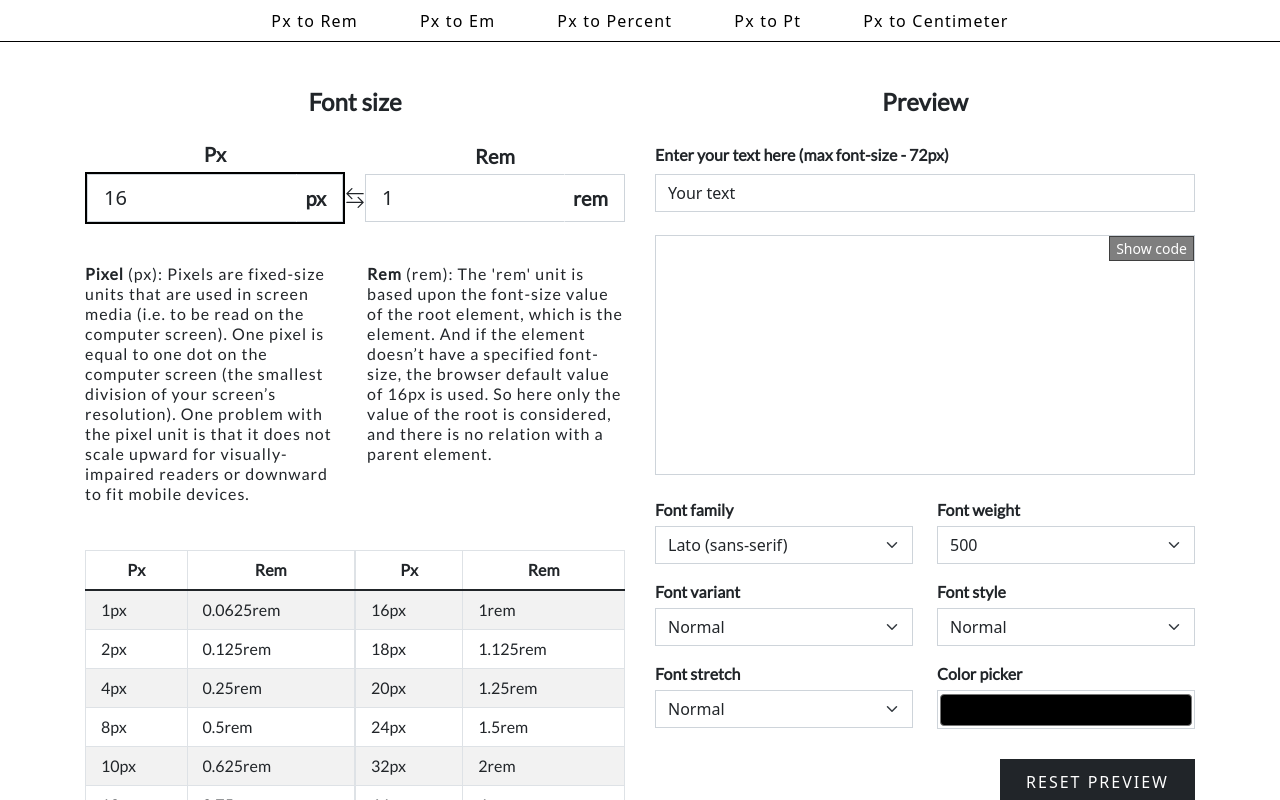
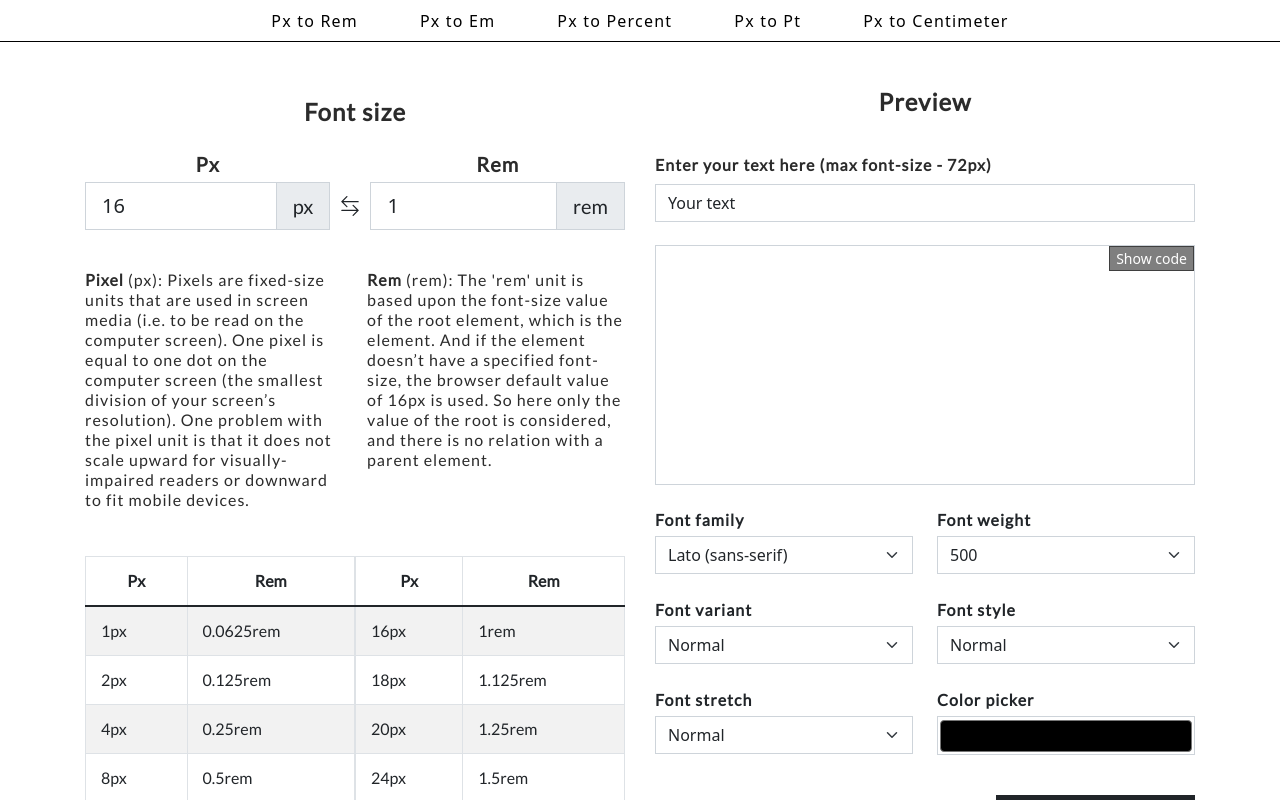
Before and after one commit to 12Aleks/pixem, a Next.js app in the folder app/: page /home in a window 1280 px wide. Shown: the top 800 px of the page. Built offline with nearby package versions, Linux system fonts and the light colour scheme.

Commit message:
in project were added new styles

```diff
--- a/app/components/FontSize.js
+++ b/app/components/FontSize.js
@@ -1,7 +1,9 @@
+import {useState} from "react";
 import {Col, FormControl, InputGroup, Row} from "react-bootstrap";
 import {ArrowLeftRight} from "react-bootstrap-icons";
 import UniversalTable from "./UniversalTable";
-import {useState} from "react";
+import styles from '../styles/FontSize.module.scss'
+
 
 const FontSize = ({ px, setPx,  unit, setUnit, unitsInfo, active, setActive, toggleSwitch,  setToggleSwitch}) => {
     const [position, setPosition] = useState(false);
@@ -12,15 +14,15 @@ const FontSize = ({ px, setPx,  unit, setUnit, unitsInfo, active, setActive, tog
     }
 
     return (
-        <Col md={6}>
+        <Col sm={12} md={12} lg={6} xl={6}>
             <h2>Font size</h2>
             <Row>
                 <Col md={12} className='order-0'>
-                    <div className={`input-wrapper ${position ? "flex-row-reverse": undefined}`}>
+                    <div className={`${styles.inputWrapper} ${position ? "flex-row-reverse": undefined}`}>
                         <div>
                             <h4>Px</h4>
                             <InputGroup size="lg"
-                                        className={active ? 'active': undefined}
+                                        className={`${styles.inputGroup} ${active ? 'active': undefined}`}
                                         onClick={() => inputFun(true)}>
                                 <FormControl
                                     type="text"
@@ -39,7 +41,7 @@ const FontSize = ({ px, setPx,  unit, setUnit, unitsInfo, active, setActive, tog
                             <h4>{unitsInfo.unitData.name}</h4>
                             <InputGroup size="lg"
                                         onClick={() => inputFun(false)}
-                                        className={!active ? 'active': undefined}>
+                                        className={`${styles.inputGroup} ${!active ? 'active': undefined}`}>
                                 <FormControl type="text"
                                              value={unit}
                                              onChange={e => setUnit(e.target.value)}
@@ -49,13 +51,13 @@ const FontSize = ({ px, setPx,  unit, setUnit, unitsInfo, active, setActive, tog
                         </div>
                     </div>
                 </Col>
-                <Col md={6} className={`text-wrapper ${position ? 'order-1': undefined}`}>
+                <Col md={6} className={`${styles.textWrapper} ${position ? 'order-1': undefined}`}>
                     <p><b>Pixel</b> (px): Pixels are fixed-size units that are used in screen media (i.e. to be read on the computer screen). One pixel is equal to one dot on the computer screen (the smallest division of your screen’s resolution). One problem with the pixel unit is that it does not scale upward for visually-impaired readers or downward to fit mobile devices.</p>
                 </Col>
-                <Col md={6} className={`text-wrapper ${!position ? 'order-1': undefined}`}>
+                <Col md={6} className={`${styles.textWrapper} ${!position ? 'order-1': undefined}`}>
                     <p><b>{unitsInfo.unitData.name}</b> {unitsInfo.unitData.description}</p>
                 </Col>
-                <Col md={12} className='order-2 d-flex align-items-center'>
+                <Col md={12} className={`order-2 ${styles.tableWrapper}`}>
                     <UniversalTable
                         unitData={unitsInfo.unitData}
                         tableContent={unitsInfo.first}
--- a/app/components/Preview.js
+++ b/app/components/Preview.js
@@ -36,7 +36,7 @@ const Preview = ({px, unit, unitName, setPx}) => {
     }, [px]);
 
     return (
-        <Col md={6} className={styles.preview}>
+        <Col sm={12} md={12} lg={6} xl={6} className={styles.preview}>
             <h2>Preview</h2>
             <h6>Enter your text here (max font-size - 72px)</h6>
             <InputGroup>
@@ -103,14 +103,14 @@ const Preview = ({px, unit, unitName, setPx}) => {
                             }
                         </Form.Select>
                     </Col>
-                <Col md={6} className='mt-3'>
+                <Col md={6} className='mt-3 mt-sm-4 mt-md-4'>
                     <Form.Label className={styles.label}>Font variant</Form.Label>
                     <Form.Select value={variant} onChange={e => setVariant(e.target.value)}>
                         <option value="normal">Normal</option>
                         <option value="small-caps">Small caps</option>
                     </Form.Select>
                 </Col>
-                    <Col md={6} className='mt-3'>
+                    <Col md={6} className='mt-3 mt-sm-4 mt-md-4'>
                         <Form.Label className={styles.label}>Font style</Form.Label>
                         <Form.Select value={style} onChange={e => setStyle(e.target.value)}>
                             <option value="normal">Normal</option>
@@ -118,7 +118,7 @@ const Preview = ({px, unit, unitName, setPx}) => {
                             <option value="oblique">Oblique</option>
                         </Form.Select>
                     </Col>
-                    <Col md={6} className='mt-3'>
+                    <Col md={6} className='mt-3 mt-sm-4 mt-md-4'>
                         <Form.Label className={styles.label}>Font stretch</Form.Label>
                         <Form.Select value={stretch} onChange={e => setStretch(e.target.value)}>
                             <option value="normal">Normal</option>
@@ -133,7 +133,7 @@ const Preview = ({px, unit, unitName, setPx}) => {
                         </Form.Select>
                     </Col>
 
-                <Col md={6} className='mt-3'>
+                <Col md={6} className='mt-3 mt-sm-4 mt-md-4'>
                     <Form.Label className={styles.label}>Color picker</Form.Label>
                     <Form.Control
                         type="color"
--- a/app/pages/404.js
+++ b/app/pages/404.js
@@ -13,7 +13,7 @@ export default function Error() {
                             404
                         </h1>
                         <p>We can't find the page that you're looking for. Check the URL and try again.</p>
-                        <p><Link href="/">Return to home page</Link></p>
+                        <p><Link href="/"><u>Return to home page</u></Link></p>
                     </Col>
                 </Row>
             </Container>
--- a/app/pages/contact.js
+++ b/app/pages/contact.js
@@ -16,7 +16,7 @@ const Contact = () => {
                 <Row>
                     <Col sm={{span: 12, offset: 0}} md={{span: 8, offset: 2}} lg={{span: 6, offset: 3}}>
                         <h1>Contact</h1>
-                        <p>If you have any questions or suggestions, you can contact me by:</p>
+                        <p className='text-center'>If you have any questions or suggestions, you can contact me by:</p>
                         <div className={styles.socialMedia}>
                             <Link href="skype:terma244">
                                 <div>
--- a/app/styles/Contact.module.scss
+++ b/app/styles/Contact.module.scss
@@ -12,5 +12,9 @@
       opacity: .7;
       transition: .5s;
     }
+    @media(max-width: 567.98px){
+      margin: 15px;
+    }
   }
+
 }
--- /dev/null
+++ b/app/styles/FontSize.module.scss
@@ -0,0 +1,30 @@
+@import "global";
+
+.inputWrapper{
+  display: flex;
+  align-items: center;
+  justify-content: space-around;
+  padding-bottom: 40px;
+  & > div:nth-child(2){
+    cursor: pointer;
+  }
+}
+
+.textWrapper{
+  p{
+    font: 400 1rem/1.25rem Lato, sans-serif;
+    letter-spacing: 0.0625rem;
+    b{
+      text-transform: capitalize;
+    }
+  }
+}
+
+.tableWrapper{
+  display: flex;
+  align-items: center;
+  @media(max-width: 567.98px){
+    flex-direction: column;
+    justify-content: center;
+  }
+}
--- a/app/styles/Preview.module.scss
+++ b/app/styles/Preview.module.scss
@@ -3,7 +3,7 @@
 .preview{
   padding: 40px 15px;
   h6{
-    margin-top: 3px;
+    padding-top: 10px;
   }
 }
 .text_wrapper{
@@ -74,11 +74,12 @@ div.codeWrapper{
   font:600 1rem/1rem 'Lato', sans-serif;
 }
 .darkBtn{
-  margin: 30px 0;
+  margin: 40px 0 30px;
   padding: 10px 25px;
   text-transform: uppercase;
   letter-spacing: 2px;
   transition: .5s;
+  font-weight: 600;
   &:hover{
     transition: .5s;
     background: rgba(60, 60, 60, 0.8);
--- a/app/styles/UniversalTable.module.scss
+++ b/app/styles/UniversalTable.module.scss
@@ -4,8 +4,11 @@
   tr{
     th, td{
       font: 400 1rem/1.125rem Lato, sans-serif;
-      padding: 10px 15px;
+      padding: 15px;
       cursor: pointer;
+      @media(max-width: 567.98px){
+        padding: 10px 15px;
+      }
     }
     th {
       text-align: center;
--- a/app/styles/style.scss
+++ b/app/styles/style.scss
@@ -3,6 +3,10 @@
 h1, h2, h3, h4, h5, h6, p, span, a{
   text-decoration: none;
   font-family: 'Lato', sans-serif;
+  color: $dark;
+}
+h1, h2, h3, h4, h5, h6, label{
+  letter-spacing: 1px;
 }
 h2{
   text-align: center;
@@ -24,7 +28,7 @@ h6{
 .dark{
   background: $dark;
 
-  h1, h2, h3, h4, h5, h6, p:not(p.text), span, a, .nav-link, label, table tr th, td, svg{
+  h1, h2, h3, h4, h5, h6, p:not(p.text), span:not(span.input-group-text), a, .nav-link, label, table tr th, td, svg{
     color: $white !important;
   }
   .navbar, .main .nav.nav-tabs, .main, button,  .table > :not(:first-child){
@@ -33,6 +37,7 @@ h6{
   .input-wrapper .input-group.active{
     border:1px solid $grey;
   }
+
 }
 
 .form-check-input, .input-group-lg, .input-group, .input-group-text, .form-select, button, .form-control{
@@ -76,6 +81,10 @@ h6{
       padding-left: 30px;
       padding-right: 30px;
       letter-spacing: 1.2px;
+      @media(max-width: 567.98px){
+        padding-left: 15px;
+        padding-right: 15px;
+      }
       &.active{
         background-color: transparent;
         border-color: transparent;
@@ -93,19 +102,15 @@ h6{
   }
 
   svg{
-    margin-top: 28px;
+    margin: 28px 10px 0 10px;
+
   }
-
-  .input-wrapper{
-    display: flex;
-    align-items: center;
-    justify-content: space-around;
-    padding-bottom: 40px;
+  .FontSize_inputWrapper__oqEsi{
     .input-group {
       max-width: 260px;
+
       &.active{
         border: 2px solid #000;
-
       }
       .form-control{
         border-right: 1px solid $white;
@@ -117,34 +122,28 @@ h6{
         padding:  0.5rem 1rem 0.5rem 0.5rem;
       }
     }
-    & > div:nth-child(2){
-      cursor: pointer;
-    }
   }
+
 
   .tab-content{
     .container{
       & > .row{
         & > div:nth-child(1){
-          padding: 40px 15px;
+          padding: 50px 15px;
+          @media(max-width: 567.98px){
+            padding: 30px 15px 0 ;
+          }
         }
         & > div{
           min-height: calc(100vh - 165px);
-
-          .text-wrapper{
-            p{
-              font: 400 1rem/1.25rem Lato, sans-serif;
-              letter-spacing: 0.0625rem;
-              b{
-                text-transform: capitalize;
-              }
-            }
+          @media(max-width: 991.98px){
+            min-height: auto;
           }
-
         }
       }
     }
   }
+
 }
 
 footer{
@@ -179,3 +178,25 @@ footer{
     }
   }
 }
+
+.error{
+  h1{
+    font: 400 5rem/5rem Lato, sans-serif;
+  }
+  p{
+    font: 400 1.125rem/2rem Lato, sans-serif;
+    text-align: center;
+  }
+  u{
+    cursor: pointer;
+  }
+  @media(max-width: 567.98px){
+    h1{
+      font: 400 3rem/3rem Lato, sans-serif;
+    }
+    p{
+      font: 400 1rem/2rem Lato, sans-serif;
+      text-align: center;
+    }
+  }
+}
```
